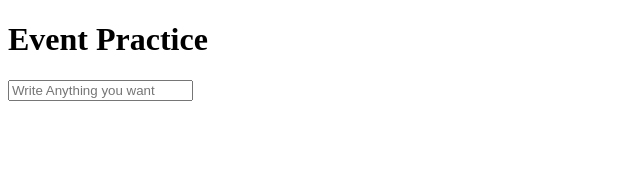
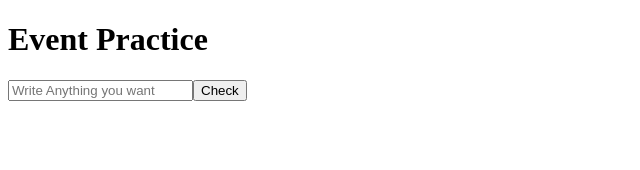
Before and after one commit to sarifor/react-practice, a React (Create React App) app: page / in a window 1280 px wide. Shown: the top 170 px of the page, without its empty margins (0-640 px from the left). Built offline with nearby package versions, Linux system fonts and the light colour scheme.

Commit message:
Make state empty after clicking button

```diff
--- a/src/EventPractice.js
+++ b/src/EventPractice.js
@@ -22,6 +22,14 @@ class EventPractice extends Component {
                         }
                     }
                 />
+                <button onClick={
+                    () => { // Why is 'e' not used?
+                        alert(this.state.message);
+                        this.setState({
+                            message: ''
+                        });
+                    }
+                }>Check</button>
             </div>
         );
     }
```
